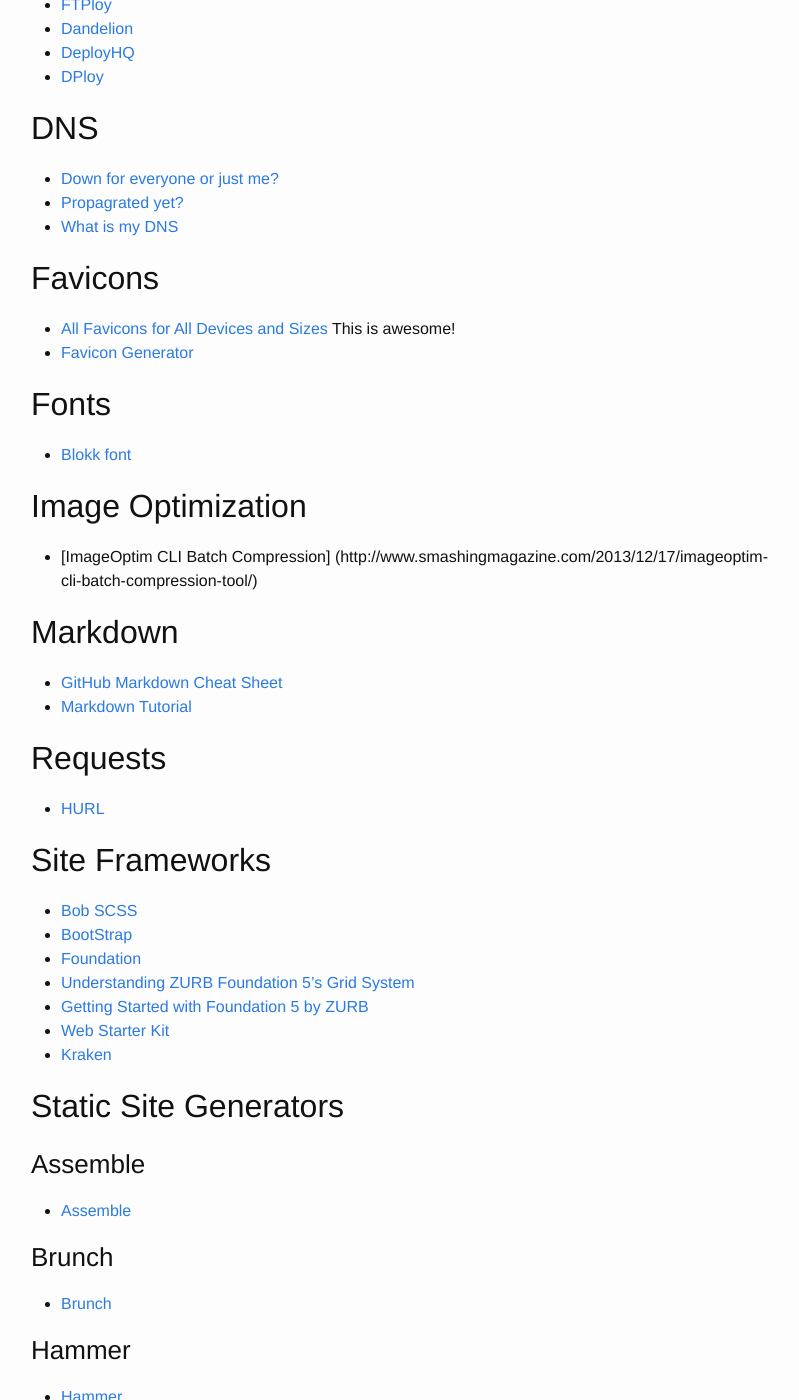
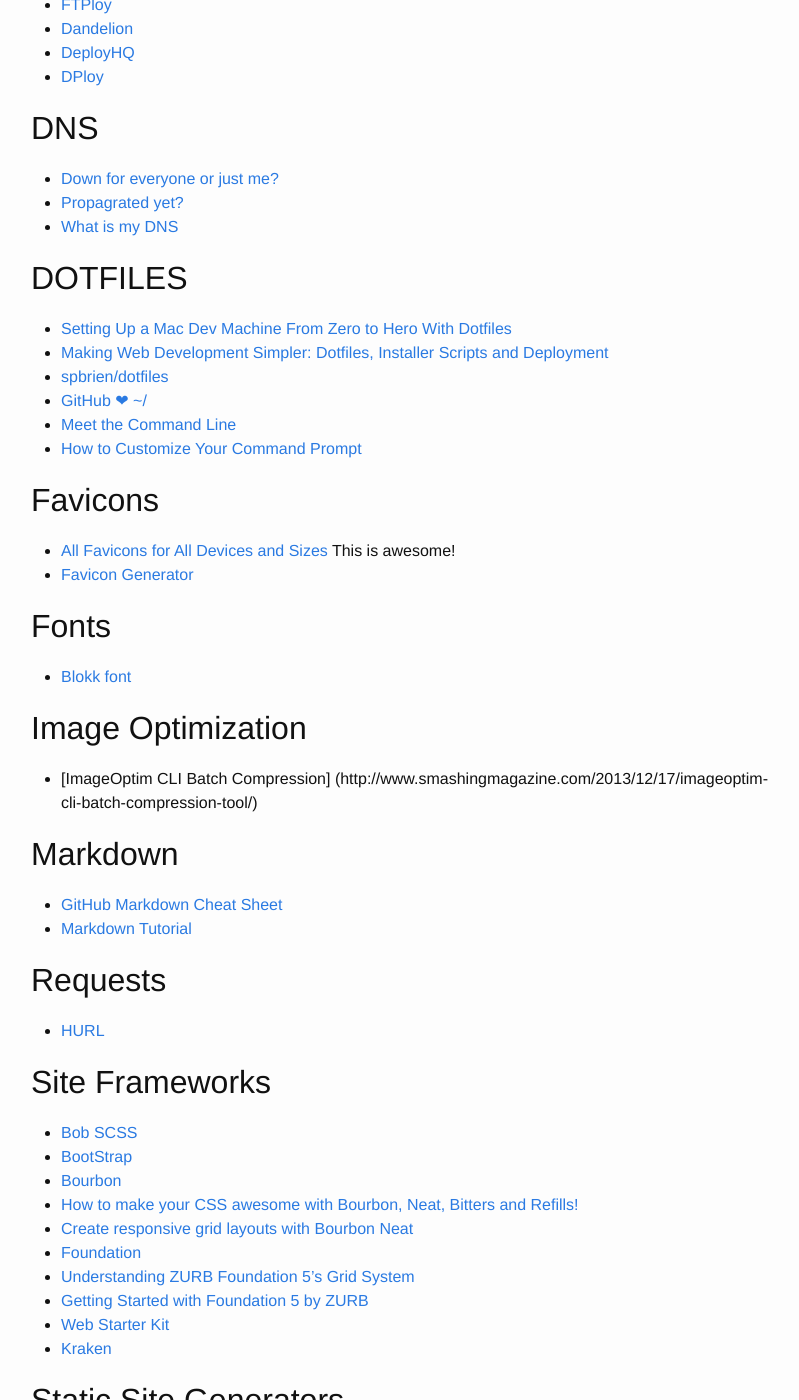
Before and after one commit to brownerd/brownerd.github.io, a Jekyll site: the page built from _posts/2014-10-06-reading-list-2014.md, in a window 1280 px wide and 1400 px high, scrolled down 8192 px. Shown: the whole window, without its empty margins (239-1038 px from the left). Built offline with Jekyll 4.4.1, drawn with Linux system fonts in a browser that asks for light colours; emoji names are drawn with the system emoji font.

Commit message:
add bourbon resources

```diff
--- a/_posts/2014-10-06-reading-list-2014.md
+++ b/_posts/2014-10-06-reading-list-2014.md
@@ -373,6 +373,16 @@ I use/test out a lot of apps :punch:
 - [Propagrated yet?](http://propagatedyet.com/)
 - [What is my DNS](https://www.whatsmydns.net/)
 
+
+## DOTFILES
+- [Setting Up a Mac Dev Machine From Zero to Hero With Dotfiles](http://code.tutsplus.com/tutorials/setting-up-a-mac-dev-machine-from-zero-to-hero-with-dotfiles--net-35449)
+- [Making Web Development Simpler: Dotfiles, Installer Scripts and Deployment](http://www.atomicdust.com/dotfiles-installer-scripts-deployment/)
+- [spbrien/dotfiles](https://github.com/spbrien/dotfiles/blob/master/installer.sh)
+- [GitHub ❤ ~/](http://dotfiles.github.io/)
+- [Meet the Command Line](http://www.pluralsight.com/courses/meet-command-line)
+- [How to Customize Your Command Prompt](http://code.tutsplus.com/tutorials/how-to-customize-your-command-prompt--net-24083)
+
+
 ## Favicons
 - [All Favicons for All Devices and Sizes](http://scotch.io/bar-talk/all-favicons-for-all-devices-and-sizes)
  This is awesome!
@@ -409,6 +419,9 @@ I use/test out a lot of apps :punch:
 
 - [Bob SCSS](http://bbo-code.com/bobscss)
 - [BootStrap](http://getbootstrap.com/)
+- [Bourbon](http://bourbon.io)
+- [How to make your CSS awesome with Bourbon, Neat, Bitters and Refills!](http://www.youtube.com/watch?v=8ItNE_DX6Cc)
+- [Create responsive grid layouts with Bourbon Neat](http://www.creativebloq.com/css3/create-responsive-grid-layouts-bourbon-neat-31410907)
 - [Foundation](http://foundation.zurb.com/)
 - [Understanding ZURB Foundation 5’s Grid System](http://scotch.io/tutorials/css/understanding-zurb-foundation-5s-grid-system)
 - [Getting Started with Foundation 5 by ZURB](http://scotch.io/tutorials/css/getting-started-with-foundation-5-by-zurb)
```
